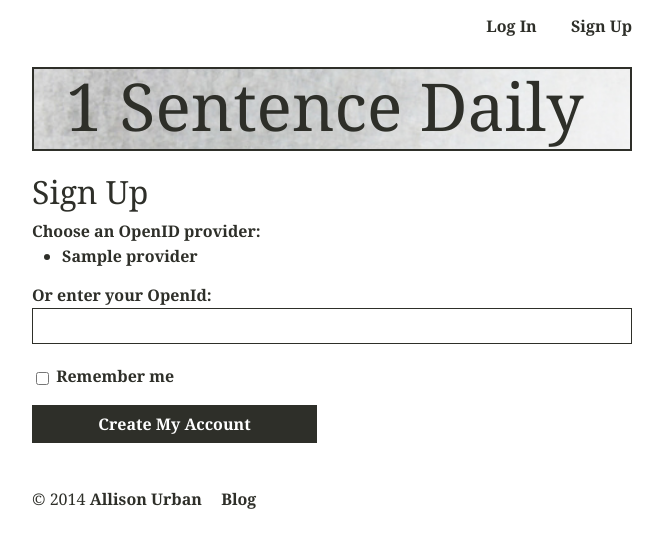
After one commit to allisonurban/1sd0, a Flask app: template app/templates/signup.html in a window 1280 px wide. The commit adds this page. Shown: the top 548 px of the page, without its empty margins (308-971 px from the left). Run offline with Flask 2, Linux system fonts and the light colour scheme; the template is opened without the code that fills it: most values are stand-ins (such as "Sample title", 1, 10 or a date in 2020); form fields are guessed from the names that the template uses; parts of the project's set-up code (start-up, migrations or seed data) failed here and were passed over; some libraries are stand-ins or nearby versions.

Commit message:
that signup page

```diff
--- a/app/static/css/style.css
+++ b/app/static/css/style.css
@@ -374,6 +374,16 @@ nav.more-sentences a.newer {
 nav.more-sentences a.older {
     float: right; }
 
+.openid-links .box {
+    box-sizing: border-box;
+    float: left;
+    width: 33.3333%; }
+
+.openid-links .box li {
+    margin-left:30px; }
+
+
+
 /* MEDIA QUERIES */
 
 @media screen and (max-width:600px){
--- a/app/templates/index.html
+++ b/app/templates/index.html
@@ -13,7 +13,7 @@
     </div>
     <div class="txtblock r">
         <p>Aliquam tempor lacus et interdum viverra. Aliquam sem erat, dignissim quis mollis quis, luctus sed velit. Suspendisse tristique mattis est nec dapibus. In mi lacus, commodo eget consequat a, bibendum vel justo.</p>
-        <a class="fancy h3" href="">Try it</a>
+        <a class="fancy h3" href="/signup">Try it</a>
     </div>
 </section>
 <section class="line content">
--- a/app/templates/shared/_main-nav.html
+++ b/app/templates/shared/_main-nav.html
@@ -1,12 +1,17 @@
 <nav class="main-nav line content">
     <ul>
+        <li><a href="{{ url_for('index') }}"></a></li>
         {% if g.user.is_authenticated() %}
             <li><a href="{{ url_for('write') }}">Write</a></li>
             <li><a href="{{ url_for('user', username = g.user.username) }}">Profile</a></li>
             <li><a href="{{ url_for('logout') }}">Log Out</a></li>
         {% else %}
+            {% if not request.path.startswith('/login') %}
             <li><a href="{{ url_for('login') }}">Log In</a></li>
-            <li><a href="">Sign Up</a></li>
+            {% endif %}
+            {% if not request.path.startswith('/signup') %}
+            <li><a href="/signup">Sign Up</a></li>
+            {% endif %}
         {% endif %}
     </ul>
 </nav>
--- /dev/null
+++ b/app/templates/signup.html
@@ -0,0 +1,49 @@
+{% extends "base.html" %}
+{% block content %}
+<script type="text/javascript">
+function set_openid(openid, pr) {
+    u = openid.search('<username>')
+    if (u != -1) {
+        // openid requires username
+        user = prompt('Enter your ' + pr + ' username:')
+        openid = openid.substr(0,u) + user
+    }
+    form = document.forms['login'];
+    form.elements['openid'].value = openid
+}
+</script>
+{% include '/shared/_app-header.html' %}
+<section class="line content">
+    <h2 class="line l">
+        Sign Up
+    </h2>
+    <form action="" method="post" name="login" class="login">
+        {{form.hidden_tag()}}
+        <fieldset class="line">
+            <label>Choose an OpenID provider:</label>
+            <ul class="openid-links">
+            {% for pr in providers %}
+                <div class="box">
+                <li><a href="javascript:set_openid('{{pr.url}}', '{{pr.name}}');">{{pr.name}}</a></li>
+            </div>
+            {% endfor %}
+            </ul>
+        </fieldset>
+        <fieldset class="line">
+            <label>Or enter your OpenId:</label>
+            {{form.openid()}}
+            {% for error in form.errors.openid %}
+            <p class="error">{{error}}</p>
+            {% endfor %}
+        </fieldset>
+        <fieldset class="line">
+            <label>{{form.remember_me}} Remember me</label>
+        </fieldset>
+        <fieldset class="line">
+            <div class="txtblock l">
+            <input class="btn btn-block btn-large" type="submit" value="Create My Account">
+            </div>
+        </fieldset>
+    </form>
+</section>
+{% endblock %}
--- a/app/views.py
+++ b/app/views.py
@@ -98,6 +98,7 @@ def edit_profile():
 		title = 'Edit Profile',
 		form = form)
 
+@app.route('/signup', methods = ['GET', 'POST'])
 @app.route('/login', methods = ['GET', 'POST'])
 @oid.loginhandler
 def login():
@@ -136,4 +137,4 @@ def after_login(resp):
 def logout():
     logout_user()
     flash('You have been logged out. See you tomorrow!')
-    return redirect(url_for('index'))
+    return redirect('/')
```
Also changed, not shown: app/templates/login.html (+27 -24 lines).
